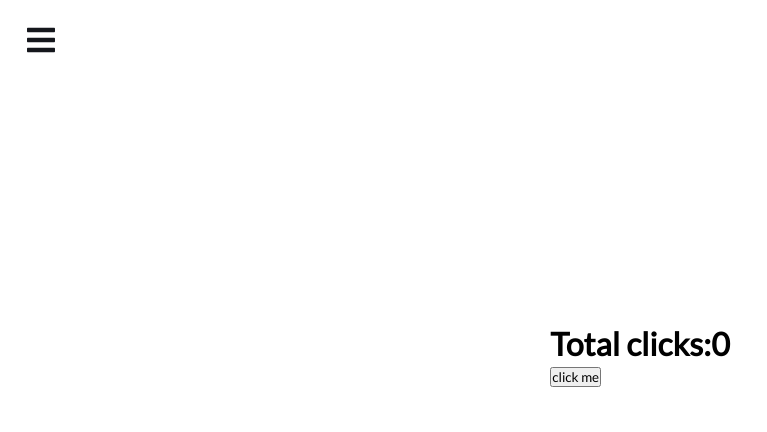
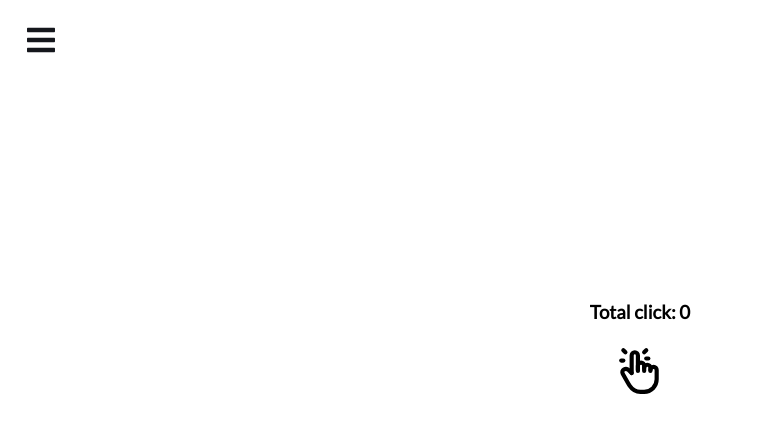
Before and after one commit to leesiyun/react-mini-app, a React (Create React App) app: page /counter in a window 1280 px wide. Shown: the top 432 px of the page, without its empty margins (0-767 px from the left). Built offline with nearby package versions, Linux system fonts and the light colour scheme.

Commit message:
Renewal Counter App

```diff
--- a/src/pages/Counter.js
+++ b/src/pages/Counter.js
@@ -1,14 +1,37 @@
 import { useState } from "react";
+import styled from "styled-components";
+import * as TbIcons from "react-icons/tb";
+
+const CounterStyle = styled.div`
+  h3 {
+    text-align: center;
+  }
+  button {
+    background: inherit;
+    border: none;
+    cursor: pointer;
+    font-size: 50px;
+    padding: 18px 30px;
+    &:hover {
+      font-size: 53px;
+      padding: 16.5px 30px;
+    }
+  }
+`;
 
 const Counter = () => {
   const [counter, setCounter] = useState(0);
-  const onClick = () => setCounter((current) => current + 1);
+  const onClick = () => {
+    setCounter((current) => current + 1);
+  };
 
   return (
-    <div>
-      <h1>Total clicks:{counter}</h1>
-      <button onClick={onClick}>click me</button>
-    </div>
+    <CounterStyle>
+      <h3>Total click: {counter}</h3>
+      <button onClick={onClick}>
+        <TbIcons.TbHandClick />
+      </button>
+    </CounterStyle>
   );
 };
 
```
